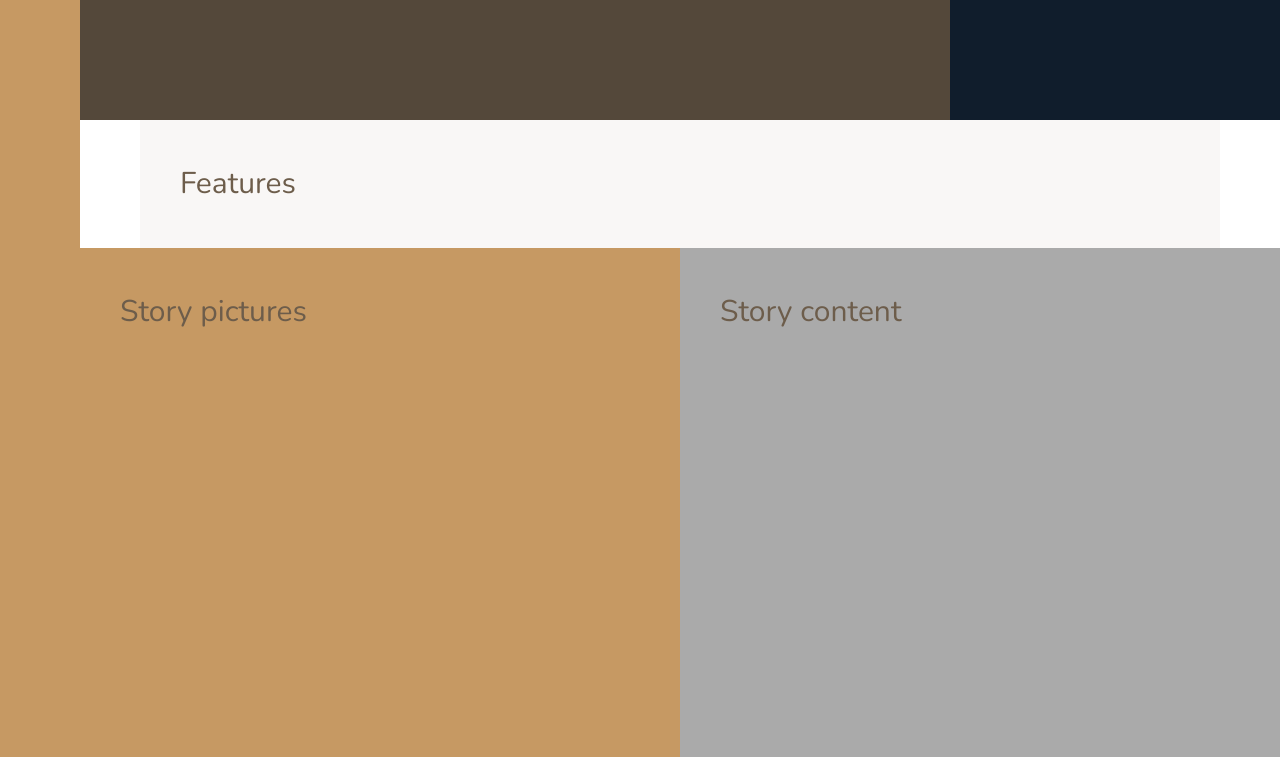
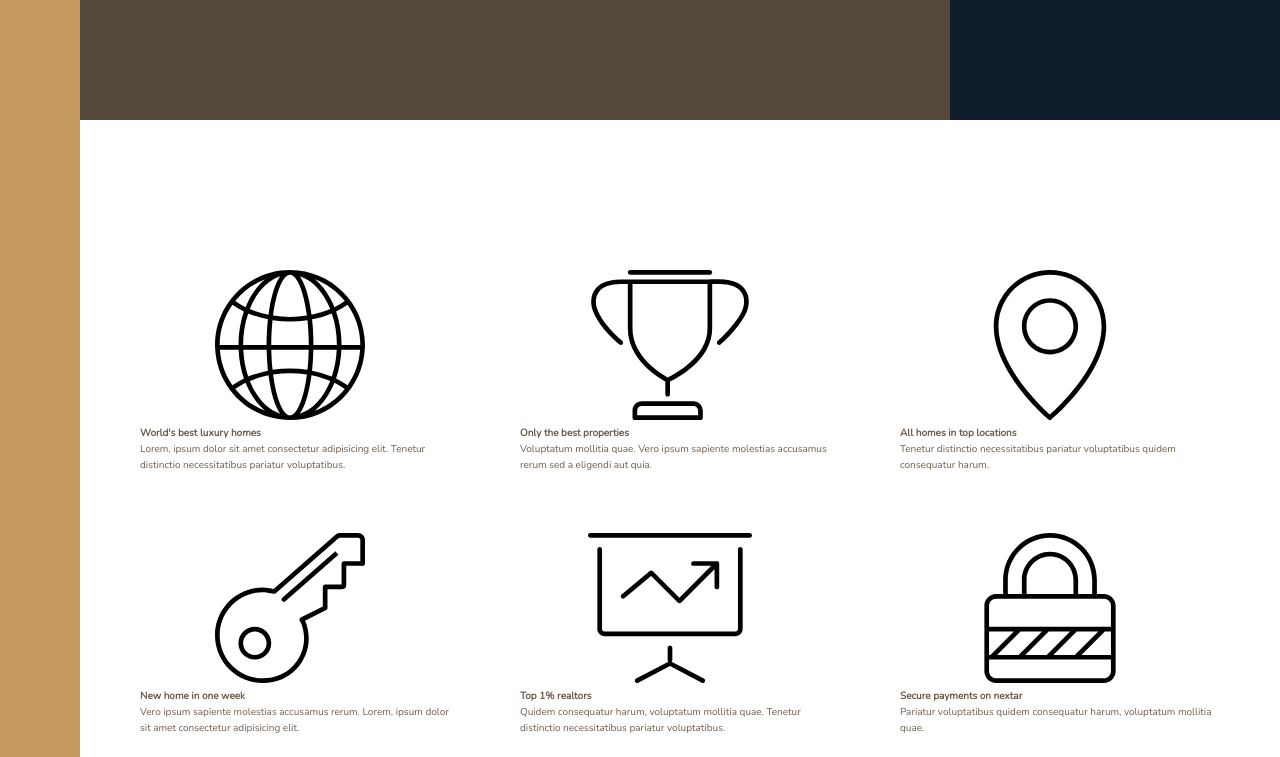
Before and after one commit to afozbek/Nexter, a website: page index.html in a window 1280 px wide. Shown: the part 520-1277 px from the top of the page. Drawn offline with nearby package versions, Linux system fonts and the light colour scheme.

Commit message:
feature_1

```diff
--- a/index.html
+++ b/index.html
@@ -27,7 +27,57 @@
     </div>
 
     <section class="features">
-        Features
+        <div class="feature">
+            <svg class="feature__icon">
+                <use xlink:href="img/sprite.svg#icon-global"></use>
+            </svg>
+            <h4 class="heading-4">World's best luxury homes</h4>
+            <p class="feature__text">Lorem, ipsum dolor sit amet consectetur adipisicing elit. Tenetur distinctio
+                necessitatibus pariatur voluptatibus.</p>
+        </div>
+        <div class="feature">
+            <svg class="feature__icon">
+                <use xlink:href="img/sprite.svg#icon-trophy"></use>
+            </svg>
+            <h4 class="heading-4">Only the best properties</h4>
+            <p class="feature__text">Voluptatum mollitia quae. Vero ipsum sapiente molestias accusamus rerum sed a
+                eligendi aut quia.
+            </p>
+        </div>
+        <div class="feature">
+            <svg class="feature__icon">
+                <use xlink:href="img/sprite.svg#icon-map-pin"></use>
+            </svg>
+            <h4 class="heading-4">All homes in top locations</h4>
+            <p class="feature__text">Tenetur distinctio necessitatibus pariatur voluptatibus quidem consequatur harum.
+            </p>
+        </div>
+        <div class="feature">
+            <svg class="feature__icon">
+                <use xlink:href="img/sprite.svg#icon-key"></use>
+            </svg>
+            <h4 class="heading-4">New home in one week</h4>
+            <p class="feature__text">Vero ipsum sapiente molestias accusamus rerum. Lorem, ipsum dolor sit amet
+                consectetur adipisicing elit.
+            </p>
+        </div>
+        <div class="feature">
+            <svg class="feature__icon">
+                <use xlink:href="img/sprite.svg#icon-presentation"></use>
+            </svg>
+            <h4 class="heading-4">Top 1% realtors</h4>
+            <p class="feature__text">Quidem consequatur harum, voluptatum mollitia quae. Tenetur distinctio
+                necessitatibus pariatur voluptatibus.
+            </p>
+        </div>
+        <div class="feature">
+            <svg class="feature__icon">
+                <use xlink:href="img/sprite.svg#icon-lock"></use>
+            </svg>
+            <h4 class="heading-4">Secure payments on nextar</h4>
+            <p class="feature__text">Pariatur voluptatibus quidem consequatur harum, voluptatum mollitia quae.
+            </p>
+        </div>
     </section>
 
     <div class="story__pictures">
--- a/sass/_base.scss
+++ b/sass/_base.scss
@@ -44,8 +44,4 @@
     [center-start] repeat(8, [col-start] minmax(min-content, 14rem) [col-end])
     [center-end] minmax(6rem, 1fr) [full-end];
 
-    & > * {
-        padding: 40px;
-        font-size: 3rem;
-    }
 }
--- a/sass/_features.scss
+++ b/sass/_features.scss
@@ -1,7 +1,11 @@
 .features {
-    background-color: $color-grey-light-1;
     grid-column: center-start / center-end;
     //grid-row: 1 / 2;
 
+    margin: 15rem 0;
+
+    display: grid;
+    grid-template-columns: repeat(3, 1fr);
+    grid-gap: 6rem;
 
 }
```
Also changed, not shown: css/style.css.
